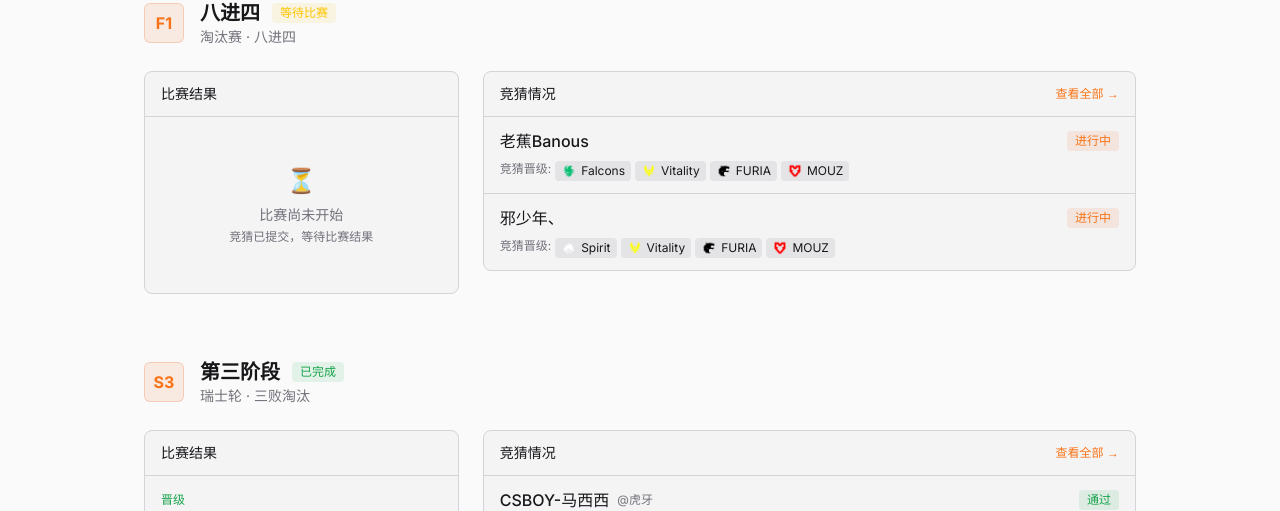
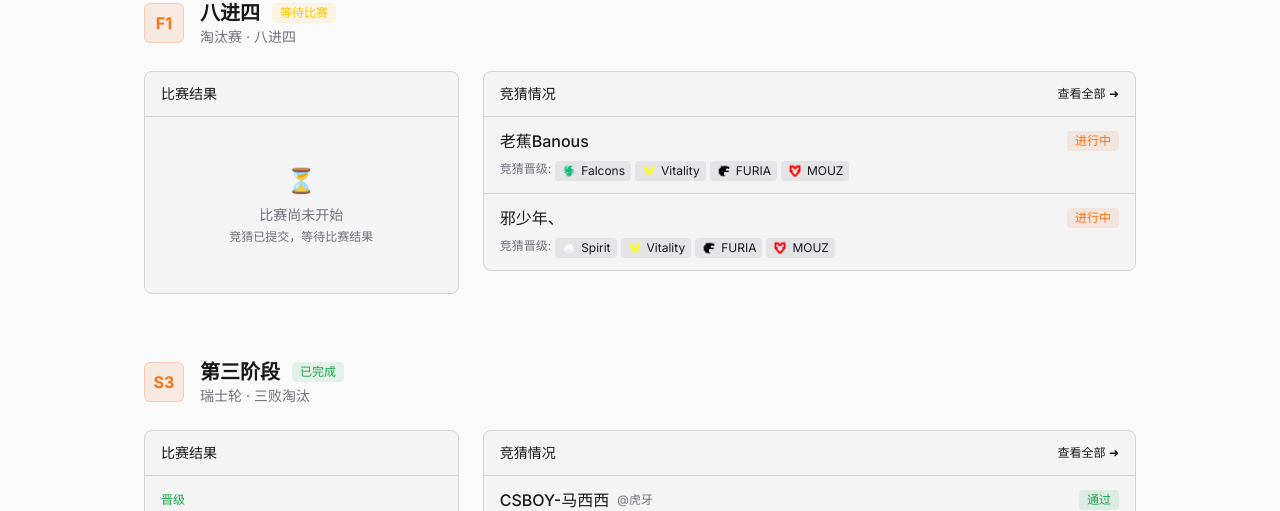
Before and after one commit to vikiboss/major-winner, a Next.js app: page / in a window 1280 px wide. Shown: the part 288-799 px from the top of the page. Built offline with nearby package versions, Linux system fonts and the light colour scheme.

Commit message:
chore: 优化样式

```diff
--- a/app/page.tsx
+++ b/app/page.tsx
@@ -511,9 +511,9 @@ function StageSection({
               <h3 className="text-secondary text-sm font-medium">竞猜情况</h3>
               <Link
                 href={`/predictions/${stageType === 'finals-round' ? 'finals' : stageId}`}
-                className="text-primary-400 hover:text-primary-300 text-xs transition-colors"
+                className="text-secondary hover:text-primary-300 text-xs hover:underline"
               >
-                查看全部 →
+                查看全部 ➜
               </Link>
             </div>
             <div className="divide-border divide-y">
--- a/app/predictions/[stage]/page.tsx
+++ b/app/predictions/[stage]/page.tsx
@@ -7,7 +7,7 @@ import {
   FINAL_STAGES,
 } from '@/lib/data'
 import TeamLogo from '@/components/TeamLogo'
-import type { StagePrediction, FinalsPrediction, FinalStageType } from '@/types'
+import type { StagePrediction, FinalsPrediction } from '@/types'
 
 type Stage = 'stage-1' | 'stage-2' | 'stage-3' | 'finals'
 
```
